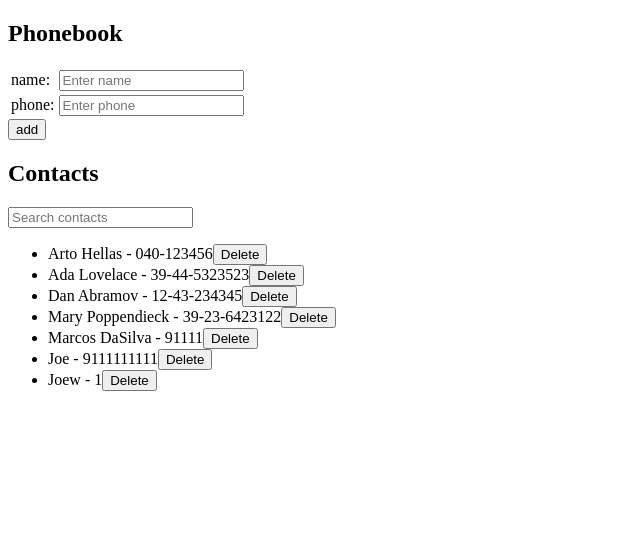
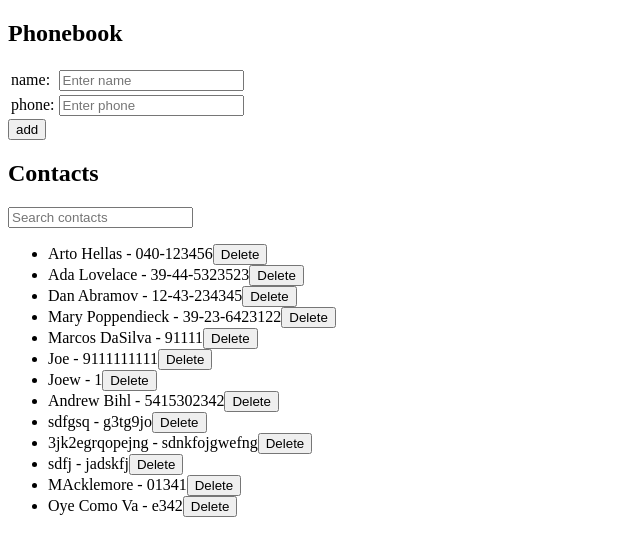
Before and after one commit to andrewbihl/fullstack-open-2020, a React (Create React App) app in the folder part2/phonebook/: page / in a window 1280 px wide. Shown: the top 556 px of the page, without its empty margins (0-640 px from the left). Built offline with nearby package versions, Linux system fonts and the light colour scheme; data requests are answered from the project's data file.

Commit message:
Finish 2.19

```diff
--- a/part2/phonebook/db.json
+++ b/part2/phonebook/db.json
@@ -34,6 +34,36 @@
       "id": 7,
       "name": "Joew",
       "number": "1"
+    },
+    {
+      "name": "Andrew Bihl",
+      "number": "5415302342",
+      "id": 8
+    },
+    {
+      "name": "sdfgsq",
+      "number": "g3tg9jo",
+      "id": 9
+    },
+    {
+      "name": "3jk2egrqopejng",
+      "number": "sdnkfojgwefng",
+      "id": 10
+    },
+    {
+      "name": "sdfj",
+      "number": "jadskfj",
+      "id": 11
+    },
+    {
+      "name": "MAcklemore",
+      "number": "01341",
+      "id": 12
+    },
+    {
+      "name": "Oye Como Va",
+      "number": "e342",
+      "id": 13
     }
   ]
 }
--- a/part2/phonebook/src/App.js
+++ b/part2/phonebook/src/App.js
@@ -2,6 +2,7 @@ import React, { useState, useEffect } from "react";
 import ContactList from "./components/ContactList";
 import ContactForm from "./components/ContactForm";
 import ContactSearchBar from "./components/ContactSearchBar";
+import SuccessMessage from "./components/SuccessMessage";
 import {
   fetchContacts,
   createContact,
@@ -15,6 +16,7 @@ const App = (props) => {
   const [newPhone, setNewPhone] = useState("");
   const [query, setQuery] = useState("");
   const [submitEnabled, setSubmitEnabled] = useState(true);
+  const [showSuccessMessage, setShowSuccessMessage] = useState(false);
 
   useEffect(() => {
     fetchContacts().then((response) => {
@@ -22,6 +24,13 @@ const App = (props) => {
       setPersons(response.data);
     });
   }, []);
+
+  const presentSuccessMessage = () => {
+    setShowSuccessMessage(true);
+    setTimeout(() => {
+      setShowSuccessMessage(false);
+    }, 3000);
+  };
 
   const submitNewContact = () => {
     const newPerson = {
@@ -35,6 +44,7 @@ const App = (props) => {
       setNewPhone("");
       setNewName("");
       setSubmitEnabled(true);
+      presentSuccessMessage();
     });
   };
 
@@ -48,16 +58,20 @@ const App = (props) => {
 
   const updateExistingContact = (index) => {
     const newPerson = {
-        id: persons[index].id,
-        name: newName,
-        number: newPhone,
-    }
+      id: persons[index].id,
+      name: newName,
+      number: newPhone,
+    };
 
     updateContact(newPerson).then((response) => {
       console.log(response);
       if (response.status === 200) {
-        let newPersons = persons.slice(0, index).concat(newPerson).concat(persons.slice(index + 1))
+        let newPersons = persons
+          .slice(0, index)
+          .concat(newPerson)
+          .concat(persons.slice(index + 1));
         setPersons(newPersons);
+        presentSuccessMessage();
       }
     });
   };
@@ -68,14 +82,14 @@ const App = (props) => {
     let [index, person] = [-1, null];
     for (let i = 0; i < persons.length; i++) {
       const p = persons[i];
-      if (p.name == newName) {
+      if (p.name === newName) {
         index = i;
         person = p;
         break;
       }
     }
 
-    if (index != -1) {
+    if (index !== -1) {
       const shouldUpdate = window.confirm("Edit existing contact?");
       if (shouldUpdate) {
         updateExistingContact(index);
@@ -94,7 +108,7 @@ const App = (props) => {
   };
 
   function filteredContacts(persons, query) {
-      console.log(persons);
+    console.log(persons);
     return persons.filter((p) =>
       p.name.toLowerCase().includes(query.toLowerCase())
     );
@@ -108,6 +122,7 @@ const App = (props) => {
   return (
     <div>
       <h2>Phonebook</h2>
+      <SuccessMessage show={showSuccessMessage}></SuccessMessage>
       <ContactForm
         enabled={submitEnabled}
         fields={[
--- /dev/null
+++ b/part2/phonebook/src/components/SuccessMessage.js
@@ -0,0 +1,11 @@
+import React from "react";
+
+const SuccessMessage = (props) => {
+  const { show } = { ...props };
+  if (!show) {
+    return <></>;
+  }
+  return <p className="success-message">Success!</p>;
+};
+
+export default SuccessMessage;
--- /dev/null
+++ b/part2/phonebook/src/index.css
@@ -0,0 +1,10 @@
+.success-message {
+    font-size: 24px;
+    color: green;
+    border-radius: 5px;
+    border-color: green;
+    border-style: solid;
+    background-color: lightgray;
+    margin: 25px;
+    padding: 5px;
+}
--- a/part2/phonebook/src/index.js
+++ b/part2/phonebook/src/index.js
@@ -1,6 +1,7 @@
 import React from 'react';
 import ReactDOM from 'react-dom';
 import App from './App'
+import './index.css'
 
 
 ReactDOM.render(
```
Also changed, not shown: 1 other file (tests, documents, lock files or other folders).
